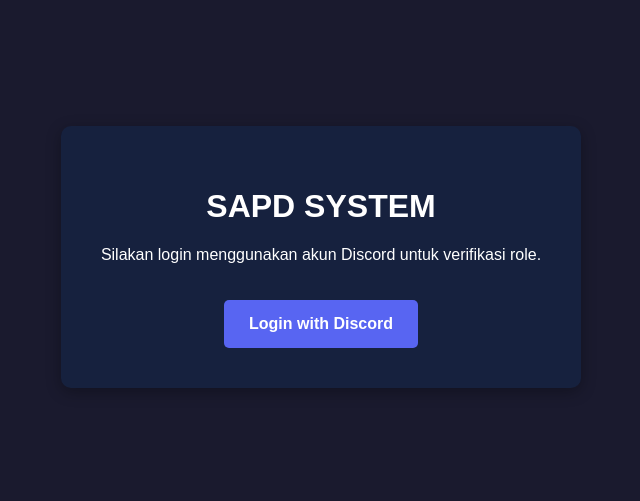
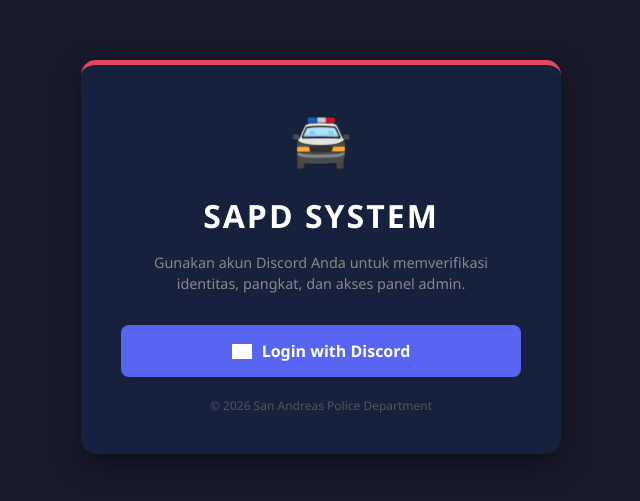
Before and after one commit to whoisfeb/sapd, a website: page index.html in a window 1280 px wide. Shown: the part 143-644 px from the top of the page, without its empty margins (319-959 px from the left). Drawn offline with Linux system fonts and the light colour scheme; grey boxes are pictures that could not be loaded.

Commit message:
Update index.html

```diff
--- a/index.html
+++ b/index.html
@@ -1,20 +1,105 @@
 <!DOCTYPE html>
-<html>
+<html lang="id">
 <head>
+    <meta charset="UTF-8">
+    <meta name="viewport" content="width=device-width, initial-scale=1.0">
     <title>SAPD Attendance - Login</title>
     <style>
-        body { background: #1a1a2e; color: white; font-family: sans-serif; display: flex; justify-content: center; align-items: center; height: 100vh; margin: 0; }
-        .login-card { background: #16213e; padding: 40px; border-radius: 10px; text-align: center; box-shadow: 0 4px 15px rgba(0,0,0,0.3); }
-        .btn-discord { background: #5865F2; color: white; padding: 15px 25px; text-decoration: none; border-radius: 5px; font-weight: bold; display: inline-block; margin-top: 20px; }
+        :root {
+            --primary: #e94560;
+            --discord: #5865F2;
+            --bg: #1a1a2e;
+            --card: #16213e;
+        }
+        body {
+            background: var(--bg);
+            color: white;
+            font-family: 'Segoe UI', Tahoma, Geneva, Verdana, sans-serif;
+            display: flex;
+            justify-content: center;
+            align-items: center;
+            height: 100vh;
+            margin: 0;
+        }
+        .login-card {
+            background: var(--card);
+            padding: 40px;
+            border-radius: 15px;
+            text-align: center;
+            box-shadow: 0 10px 30px rgba(0,0,0,0.5);
+            border-top: 5px solid var(--primary);
+            max-width: 400px;
+            width: 90%;
+        }
+        h1 { margin-bottom: 10px; letter-spacing: 2px; }
+        p { color: #888; margin-bottom: 30px; font-size: 0.9em; line-height: 1.5; }
+        .btn-discord {
+            background: var(--discord);
+            color: white;
+            padding: 15px 30px;
+            text-decoration: none;
+            border-radius: 8px;
+            font-weight: bold;
+            display: flex;
+            align-items: center;
+            justify-content: center;
+            gap: 10px;
+            transition: 0.3s;
+            border: none;
+            width: 100%;
+            box-sizing: border-box;
+        }
+        .btn-discord:hover {
+            background: #4752c4;
+            transform: translateY(-2px);
+            box-shadow: 0 5px 15px rgba(88, 101, 242, 0.4);
+        }
+        .footer {
+            margin-top: 20px;
+            font-size: 0.75em;
+            color: #555;
+        }
     </style>
 </head>
 <body>
     <div class="login-card">
+        <div style="font-size: 50px; margin-bottom: 10px;">🚔</div>
         <h1>SAPD SYSTEM</h1>
-        <p>Silakan login menggunakan akun Discord untuk verifikasi role.</p>
+        <p>Gunakan akun Discord Anda untuk memverifikasi identitas, pangkat, dan akses panel admin.</p>
+
         <a href="https://discord.com/api/oauth2/authorize?client_id=1492077767049740309&redirect_uri=https://san-andreas-police-departement.netlify.app/.netlify/functions/auth-callback&response_type=code&scope=identify" class="btn-discord">
+            <img src="https://cdn-icons-png.flaticon.com/512/2111/2111370.png" width="20" style="filter: brightness(0) invert(1);">
             Login with Discord
         </a>
+
+        <div class="footer">
+            &copy; 2026 San Andreas Police Department
+        </div>
     </div>
+
+    <script>
+        // Logika untuk menangani data setelah redirect dari Netlify Function
+        window.onload = () => {
+            const urlParams = new URLSearchParams(window.location.search);
+            const status = urlParams.get('status');
+
+            // Jika login berhasil, simpan data ke localStorage
+            if (status === 'success') {
+                const userData = {
+                    discord_id: urlParams.get('id'),
+                    nama_user: urlParams.get('name'),
+                    pangkat: urlParams.get('rank')
+                };
+
+                // Simpan data satu per satu agar bisa dibaca oleh file rekap.html
+                localStorage.setItem("discord_id", userData.discord_id);
+                localStorage.setItem("nama_user", userData.nama_user);
+                localStorage.setItem("pangkat", userData.pangkat);
+
+                // Langsung arahkan ke dashboard/rekap
+                window.location.href = "rekap.html";
+            }
+        };
+    </script>
 </body>
 </html>
```
